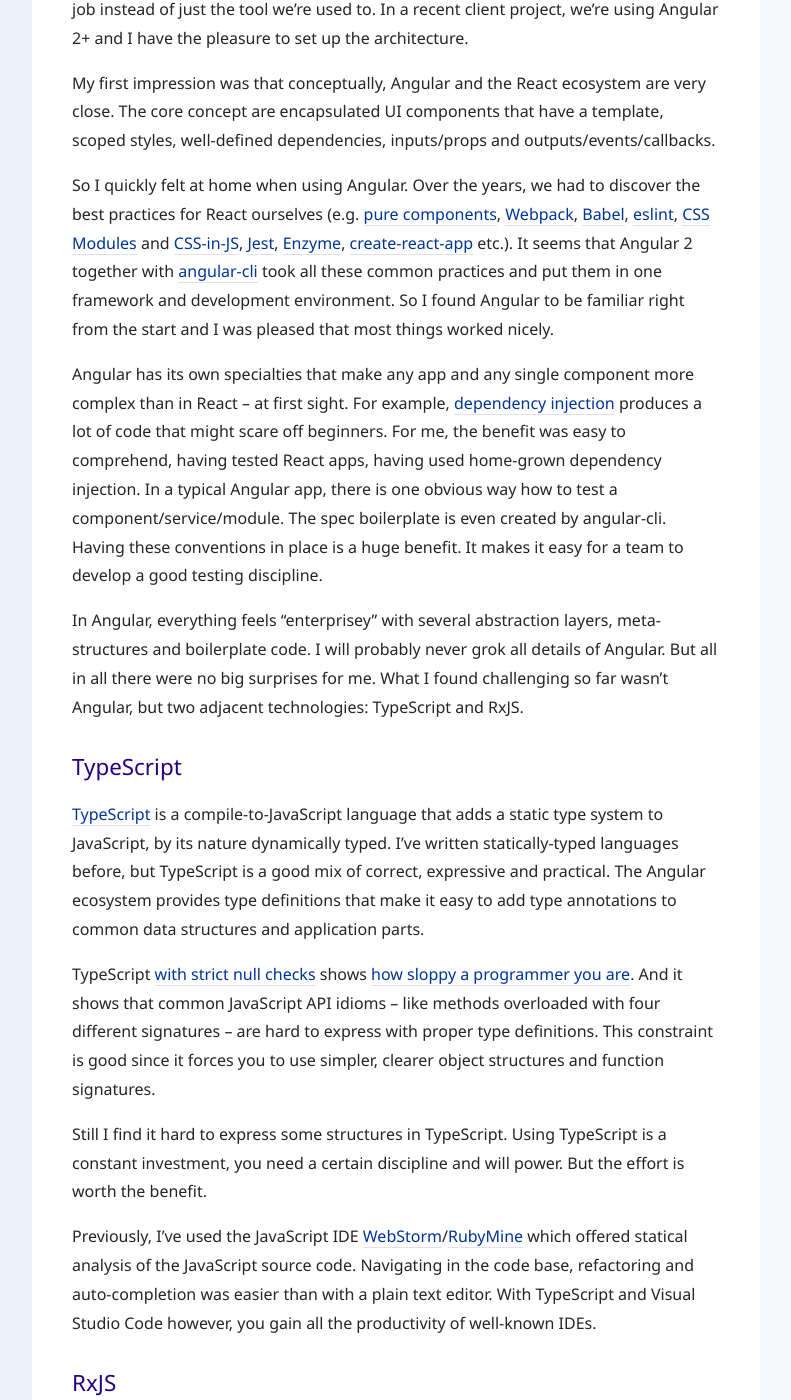
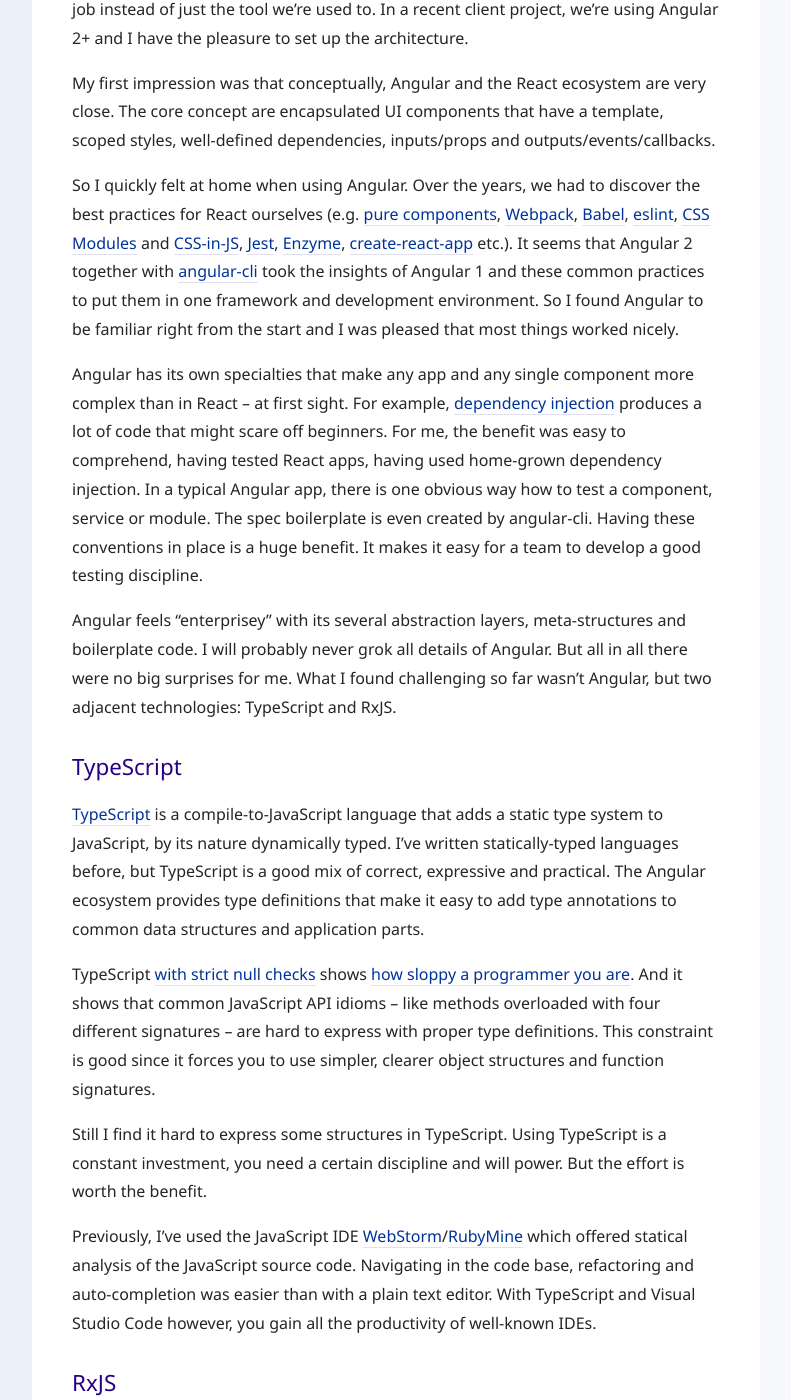
Before and after one commit to molily/molily.de, a Jekyll site: the page built from _posts/2017-11-02-angular-typescript-rxjs.md, in a window 1280 px wide and 1400 px high, scrolled down 2441 px. Shown: the whole window, without its empty margins (88-879 px from the left). Built offline with Jekyll 4.4.1, drawn with Linux system fonts in a browser that asks for light colours; some web fonts are replaced; some of the changed text lies outside the part shown.

Commit message:
Article improvements

```diff
--- a/_posts/2017-11-02-angular-typescript-rxjs.md
+++ b/_posts/2017-11-02-angular-typescript-rxjs.md
@@ -40,11 +40,11 @@
 
 My first impression was that conceptually, Angular and the React ecosystem are very close. The core concept are encapsulated UI components that have a template, scoped styles, well-defined dependencies, inputs/props and outputs/events/callbacks.
 
-So I quickly felt at home when using Angular. Over the years, we had to discover the best practices for React ourselves (e.g. [pure components](https://reactjs.org/docs/react-api.html#reactpurecomponent), [Webpack](https://github.com/webpack/webpack), [Babel](https://babeljs.io/), [eslint](https://eslint.org/), [CSS Modules](https://github.com/css-modules/css-modules) and [CSS-in-JS](https://github.com/MicheleBertoli/css-in-js), [Jest](https://facebook.github.io/jest/), [Enzyme](http://airbnb.io/enzyme/), [create-react-app](https://github.com/facebookincubator/create-react-app) etc.). It seems that Angular 2 together with [angular-cli](https://cli.angular.io/) took all these common practices and put them in one framework and development environment. So I found Angular to be familiar right from the start and I was pleased that most things worked nicely.
+So I quickly felt at home when using Angular. Over the years, we had to discover the best practices for React ourselves (e.g. [pure components](https://reactjs.org/docs/react-api.html#reactpurecomponent), [Webpack](https://github.com/webpack/webpack), [Babel](https://babeljs.io/), [eslint](https://eslint.org/), [CSS Modules](https://github.com/css-modules/css-modules) and [CSS-in-JS](https://github.com/MicheleBertoli/css-in-js), [Jest](https://facebook.github.io/jest/), [Enzyme](http://airbnb.io/enzyme/), [create-react-app](https://github.com/facebookincubator/create-react-app) etc.). It seems that Angular 2 together with [angular-cli](https://cli.angular.io/) took the insights of Angular 1 and these common practices to put them in one framework and development environment. So I found Angular to be familiar right from the start and I was pleased that most things worked nicely.
 
-Angular has its own specialties that make any app and any single component more complex than in React – at first sight. For example, [dependency injection](https://angular.io/guide/dependency-injection) produces a lot of code that might scare off beginners. For me, the benefit was easy to comprehend, having tested React apps, having used home-grown dependency injection. In a typical Angular app, there is one obvious way how to test a component/service/module. The spec boilerplate is even created by angular-cli. Having these conventions in place is a huge benefit. It makes it easy for a team to develop a good testing discipline.
+Angular has its own specialties that make any app and any single component more complex than in React – at first sight. For example, [dependency injection](https://angular.io/guide/dependency-injection) produces a lot of code that might scare off beginners. For me, the benefit was easy to comprehend, having tested React apps, having used home-grown dependency injection. In a typical Angular app, there is one obvious way how to test a component, service or module. The spec boilerplate is even created by angular-cli. Having these conventions in place is a huge benefit. It makes it easy for a team to develop a good testing discipline.
 
-In Angular, everything feels “enterprisey” with several abstraction layers, meta-structures and boilerplate code. I will probably never grok all details of Angular. But all in all there were no big surprises for me. What I found challenging so far wasn’t Angular, but two adjacent technologies: TypeScript and RxJS.
+Angular feels “enterprisey” with its several abstraction layers, meta-structures and boilerplate code. I will probably never grok all details of Angular. But all in all there were no big surprises for me. What I found challenging so far wasn’t Angular, but two adjacent technologies: TypeScript and RxJS.
 
 ## TypeScript
 
```
Also changed, not shown: other parts of _posts/2017-11-02-angular-typescript-rxjs.md (+2 -2 lines).
